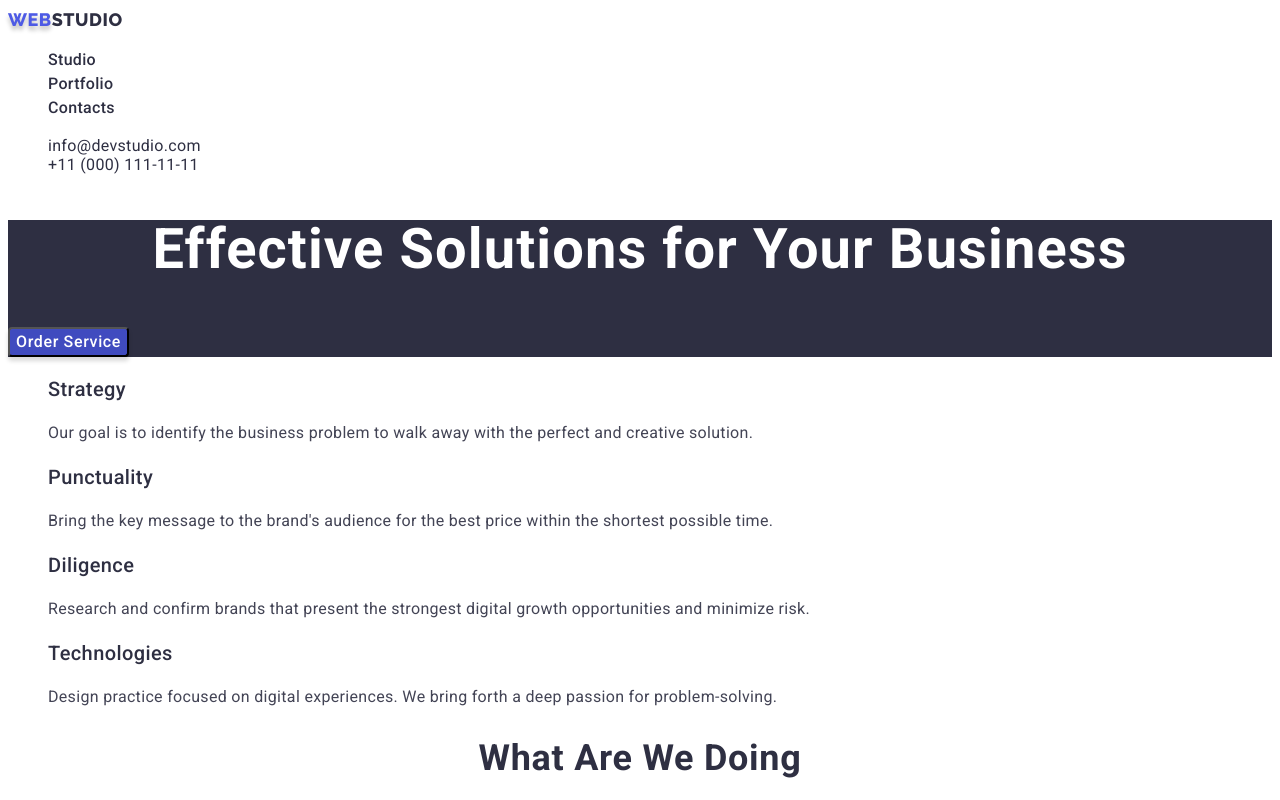
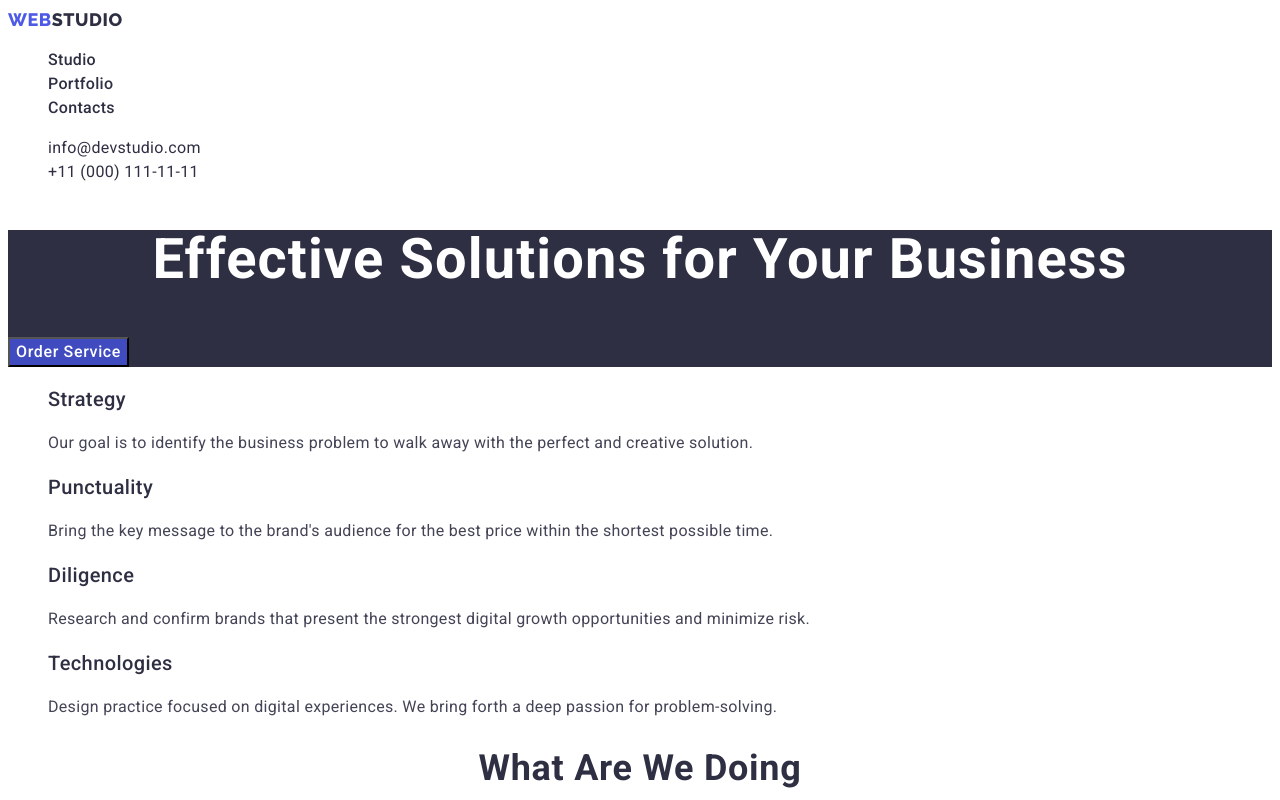
Before and after one commit to NavrA82/goit-markup-hw-02, a plain HTML site: page index.html in a window 1280 px wide. Both pictures are taken after a click on the button "Order Service". Shown: the top 800 px of the page. Drawn offline with Linux system fonts and the light colour scheme.

Commit message:
shadow - WEB,  hover&focus button text-white . short СSS combine attributes .header-address-link &  .header-menu-link; header-logo&.header-logo span; .footer-logo&.footer-logo span

```diff
--- a/css/styles.css
+++ b/css/styles.css
@@ -85,11 +85,13 @@ body {
 .btn:hover,
 .btn:focus {
   background: var(--accent-color);
+color: var(--second-text-color);
 }
 
 /******************************* Main Page **** ************************/
 /* -------------------------------Header-------------------------------- */
-.header-logo {
+.header-logo,
+.header-logo span {
   text-decoration: none;
   font-family: var(--secondary-found);
   font-size: 18px;
@@ -101,27 +103,16 @@ body {
   color: inherit;
 }
 .header-logo span {
-  font-family: var(--secondary-found);
-  font-size: 18px;
-  line-height: 1.33;
-  display: flex;
-  align-items: center;
-  letter-spacing: 0.03em;
-  text-transform: uppercase;
   color: var(--fourth-text-color);
-  text-shadow: 0px 4px 4px rgba(0, 0, 0, 0.25);
 }
 .header-menu-link {
   font-weight: 500;
+}
+.header-address-link,
+.header-menu-link {
+  font-style: normal;
   font-size: 16px;
   line-height: 1.5;
-  letter-spacing: 0.02em;
-  color: var(--third-text-color);
-}
-.header-address-link {
-  font-style: normal;
-  font-size: 16px;
-  line-height: 1, 5;
   letter-spacing: 0.02em;
   color: var(--third-text-color);
 }
@@ -139,8 +130,6 @@ body {
 }
 .hero-button {
   background: var(--third-background-color);
-  box-shadow: 0px 4px 4px rgba(0, 0, 0, 0.15);
-  border-radius: 4px;
   color: var(--second-text-color);
 }
  /* ------------------------Basic principles section ---------------------------*/
@@ -159,7 +148,8 @@ body {
 .footer {
   background: var(--first-background-color);
 }
-.footer-logo {
+.footer-logo,
+.footer-logo span {
   text-decoration: none;
   font-family: var(--secondary-found);
   font-size: 18px;
@@ -171,16 +161,8 @@ body {
   color: var(--fifth-text-color);
 }
 .footer-logo span{
-  font-family: var(--secondary-found);
-  font-size: 18px;
-  line-height: 1.67;
-  display: flex;
-  align-items: center;
-  letter-spacing: 0.03em;
-  text-transform: uppercase;
   color: var(--fourth-text-color);
 }
-
 .footer-description {
   color: var(--sixth-text-color);
 }
```
